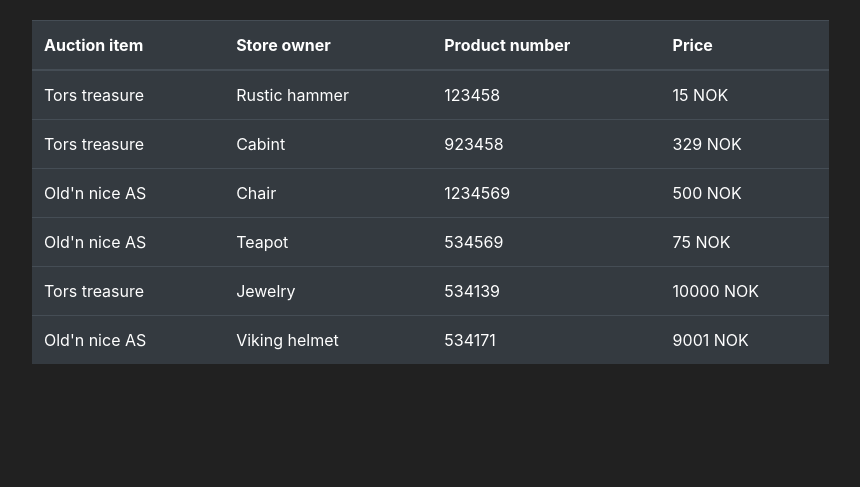
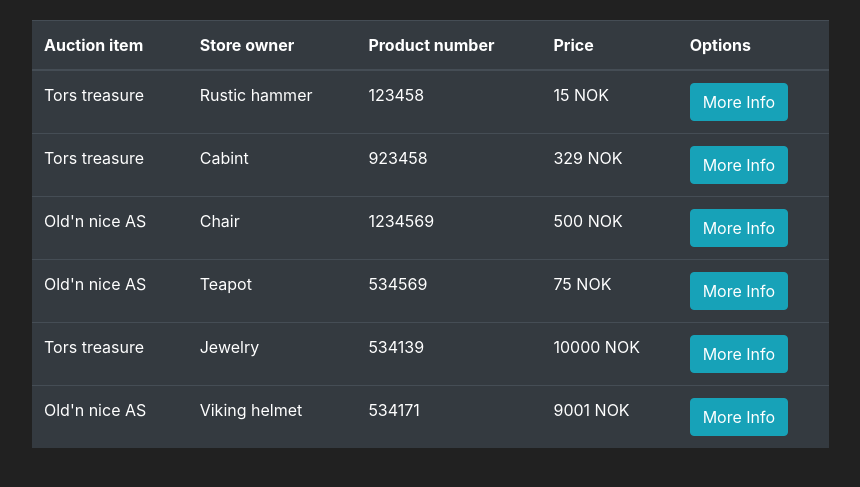
Before and after one commit to Kristiankaspersen/Gruppe18_SoftwareEngineering, a Flask app: page /auction in a window 1280 px wide. Shown: the part 56-543 px from the top of the page, without its empty margins (3-863 px from the left). Run offline with Flask 2, Linux system fonts and the light colour scheme; data comes from the database, SQL or seed files in the repository; both versions use the stored data as it was after the commit; some libraries are stand-ins or nearby versions.

Commit message:
Changed default store and auction view

```diff
--- a/Gruppe18_pyApp/app_flask/templates/auction.html
+++ b/Gruppe18_pyApp/app_flask/templates/auction.html
@@ -15,8 +15,9 @@
                     <th scope="col">Store owner</th>
                     <th scope="col">Product number</th>
                     <th scope="col">Price</th>
+                    <th scope="col">Options</th>
                     {% if current_user.is_authenticated %}
-                    <th scope="col">Options</th>
+                    <th scope="col">Auction</th>
                     {% else %}
                     {% endif %}
                 </tr>
@@ -32,15 +33,12 @@
                     <td>{{item.product_number}}</td>
                     <td>{{item.price}} NOK</td>
                     {% if store.user_owner==current_user.id %}
-                    <td>
-                        <button class="btn btn-outline btn-info" data-toggle="modal" data-target="#Modal-MoreInfo-{{ item.id }}">More Info</button>
-                    </td>
+                    <td><button class="btn btn-outline btn-info" data-toggle="modal" data-target="#Modal-MoreInfo-{{ item.id }}">More Info</button></td>
                     {% elif current_user.is_authenticated %}
-                    <td>
-                        <button class="btn btn-outline btn-info" data-toggle="modal" data-target="#Modal-MoreInfo-{{ item.id }}">More Info</button>
-                        <button class="btn btn-outline btn-primary" data-toggle="modal" data-target="#Modal-AuctionConfirm-{{ item.id }}" >Auction</button>
-                    </td>
+                    <td><button class="btn btn-outline btn-info" data-toggle="modal" data-target="#Modal-MoreInfo-{{ item.id }}">More Info</button></td>
+                    <td><button class="btn btn-outline btn-primary" data-toggle="modal" data-target="#Modal-AuctionConfirm-{{ item.id }}">Bid on auction</button></td>
                     {% else %}
+                    <td><button class="btn btn-outline btn-info" data-toggle="modal" data-target="#Modal-MoreInfo-{{ item.id }}">More Info</button></td>
                     {% endif %}
                 </tr>
                 {% endfor %}
--- a/Gruppe18_pyApp/app_flask/templates/store.html
+++ b/Gruppe18_pyApp/app_flask/templates/store.html
@@ -87,6 +87,7 @@
                     <th scope="col">Store name</th>
                     <th scope="col">Product number</th>
                     <th scope="col">Price</th>
+                    <th scope="col">Options</th>
                 </tr>
             </thead>
             <tbody>
@@ -97,6 +98,7 @@
                     <td>{{store.store_name}}</td>
                     <td>{{item.product_number}}</td>
                     <td>{{item.price}} NOK</td>
+                    <td><button class="btn btn-outline btn-info" data-toggle="modal" data-target="#Modal-MoreInfo-{{ item.id }}">More Info</button></td>
                 </tr>
                 {% endfor %}
             </tbody>
```
Also changed, not shown: Gruppe18_pyApp/app_flask/appDB.db.
